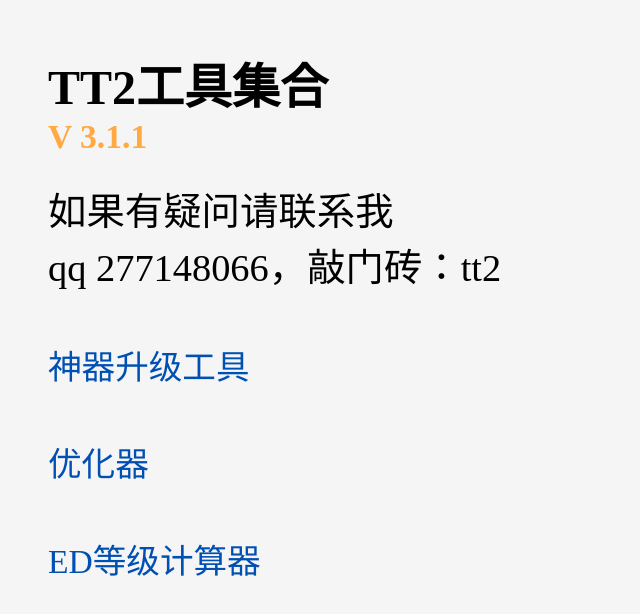
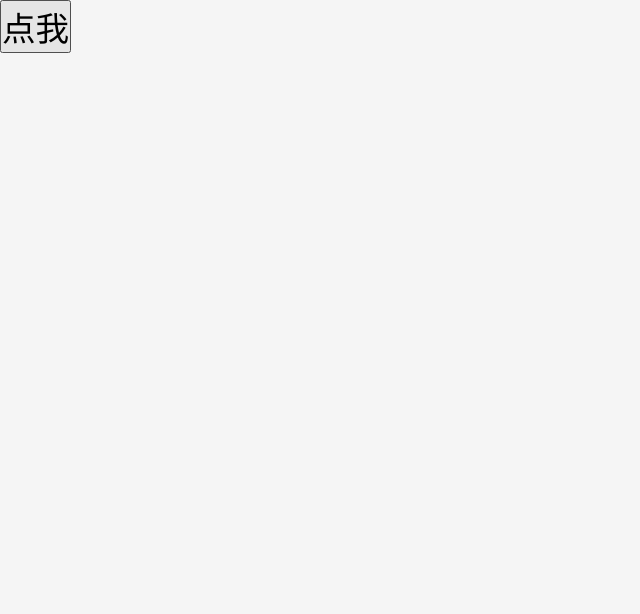
Before and after one commit to hyncao/hyncao.github.io, a React (Create React App) app in the folder projects/tt2/: page /test in a window 1280 px wide. Before the commit this address led to /. Shown: the top 614 px of the page, without its empty margins (0-640 px from the left). Built offline with nearby package versions, Linux system fonts and the light colour scheme.

Commit message:
添加mobx测试

```diff
--- a/projects/tt2/package.json
+++ b/projects/tt2/package.json
@@ -8,6 +8,8 @@
     "@types/react": "16.8.17",
     "@types/react-dom": "16.8.4",
     "@types/react-router-dom": "^4.3.3",
+    "mobx": "^5.9.4",
+    "mobx-react": "^6.0.0",
     "node-sass": "^4.12.0",
     "react": "^16.8.6",
     "react-dom": "^16.8.6",
--- a/projects/tt2/src/Routes.tsx
+++ b/projects/tt2/src/Routes.tsx
@@ -12,6 +12,7 @@ export default () => (
     <Switch>
       <Route path={`/`} exact component={containers.Home} />
       <Route path={`/ed`} exact component={containers.Ed} />
+      <Route path={`/test`} exact component={containers.Test} />
       <Redirect path="*" to={`/`} />
     </Switch>
   </BrowserRouter>
--- /dev/null
+++ b/projects/tt2/src/ts/containers/Test/index.tsx
@@ -0,0 +1,48 @@
+import React, { Component } from 'react';
+import { observable, action, configure, autorun } from 'mobx';
+import { hocLogger } from '../../hoc';
+
+configure({ enforceActions: 'observed' });
+
+interface IProps { }
+
+interface IState { }
+
+class Test extends Component<IProps, IState> {
+
+  @observable time: number = 0;
+  t:any;
+
+  constructor(props: IProps) {
+    super(props);
+    this.t = 0;
+  }
+
+  @action.bound
+  add(){
+    this.time ++;
+  }
+  componentDidMount() {
+    this.t = setInterval(this.add, 1000);
+
+    autorun(() => {
+      console.log(this.time);
+    });
+  }
+
+  @action.bound
+  clear(){
+    this.time = 0;
+    clearInterval(this.t);
+  }
+
+  render() {
+    return (
+      <div>
+        <button onClick={this.clear}>点我</button>
+      </div>
+    )
+  }
+}
+
+export default hocLogger(Test);
--- a/projects/tt2/src/ts/containers/index.tsx
+++ b/projects/tt2/src/ts/containers/index.tsx
@@ -1,4 +1,5 @@
 import Home from './Home';
 import Ed from './Ed';
+import Test from './Test';
 
-export { Home, Ed }
+export { Home, Ed, Test }
```
Also changed, not shown: 1 other file (tests, documents, lock files or other folders).
